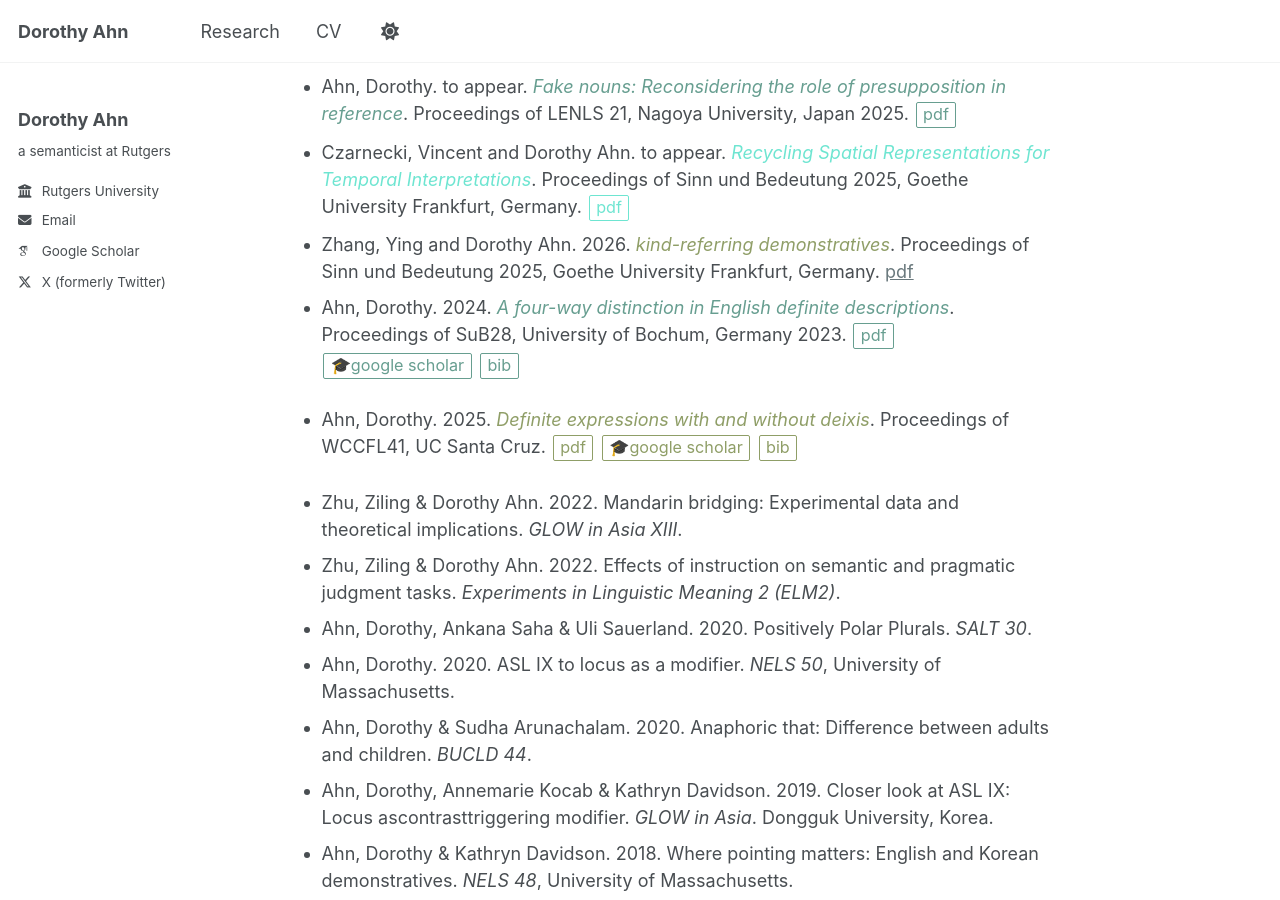
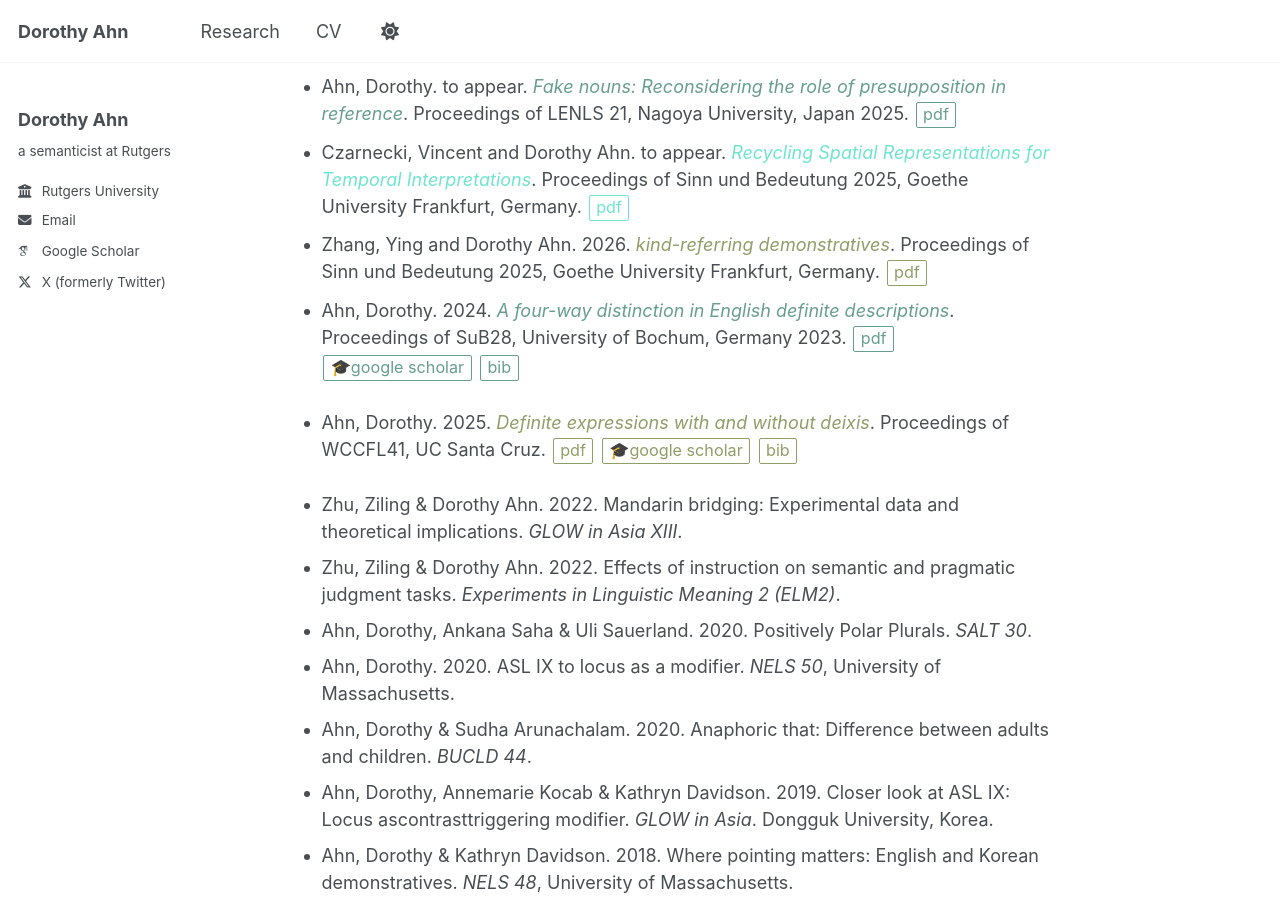
Before and after one commit to doroahn/doroahn.github.io, a Jekyll site: the page built from _pages/about.md, in a window 1280 px wide and 900 px high, scrolled down 1980 px. Built offline with Jekyll 4.4.1, drawn with Linux system fonts in a browser that asks for light colours; some web fonts are replaced.

Commit message:
Update about.md

```diff
--- a/_pages/about.md
+++ b/_pages/about.md
@@ -145,7 +145,7 @@ Recent News
 
 🎤<a href="https://www.vinczarnecki.com/" target="_blank" >Vincent Czarnecki</a> and Dorothy Ahn's SuB 30 proceedings paper on <em>Recycling Spatial Representations for Temporal Interpretations</em> has been published: <a href="https://ojs.ub.uni-konstanz.de/sub/index.php/sub/article/view/1332/1282" target="_blank">[proceedings]</a>
 
-🎤<a href="https://yyyingz.github.io/" target="_blank">Ying Zhang</a> and Dorothy Ahn's SuB 30 proceedings paper on <em>kind-referring demonstratives</em> has been published: <a href="https://ojs.ub.uni-konstanz.de/sub/index.php/sub/article/view/1394/1343">[proceedings]</a>
+🎤<a href="https://yyyingz.github.io/" target="_blank">Ying Zhang</a> and Dorothy Ahn's SuB 30 proceedings paper on <em>kind-referring demonstratives</em> has been published: <a href="https://ojs.ub.uni-konstanz.de/sub/index.php/sub/article/view/1394/1343" target="_blank">[proceedings]</a>
 
 
 
@@ -177,7 +177,7 @@ Publications
 **peer-reviewed proceedings**
 - Ahn, Dorothy. to appear. <em class="definiteness">Fake nouns: Reconsidering the role of presupposition in reference</em>. Proceedings of LENLS 21, Nagoya University, Japan 2025. <a href="https://doroahn.github.io/files/ahn_lenls21_proceedings-fakenouns.pdf" target="_blank" class="definiteness">pdf</a>
 - Czarnecki, Vincent and Dorothy Ahn. to appear. <em class="korean">Recycling Spatial Representations for Temporal Interpretations</em>. Proceedings of Sinn und Bedeutung 2025, Goethe University Frankfurt, Germany. <a href="https://ojs.ub.uni-konstanz.de/sub/index.php/sub/article/view/1332/1282" target="_blank" class="korean">pdf</a>
-- Zhang, Ying and Dorothy Ahn. 2026. <em class="demonstrative">kind-referring demonstratives</em>. Proceedings of Sinn und Bedeutung 2025, Goethe University Frankfurt, Germany. <a href="https://ojs.ub.uni-konstanz.de/sub/index.php/sub/article/view/1394/1343" class="demonstratives">pdf</a>
+- Zhang, Ying and Dorothy Ahn. 2026. <em class="demonstrative">kind-referring demonstratives</em>. Proceedings of Sinn und Bedeutung 2025, Goethe University Frankfurt, Germany. <a href="https://ojs.ub.uni-konstanz.de/sub/index.php/sub/article/view/1394/1343" target="_blank" class="demonstrative">pdf</a>
 - Ahn, Dorothy. 2024. <em class="definiteness">A four-way distinction in English definite descriptions</em>. Proceedings of SuB28, University of Bochum, Germany 2023. <a href="https://ojs.ub.uni-konstanz.de/sub/index.php/sub/article/view/1104" class="definiteness">pdf</a> <a href="https://scholar.google.com/citations?view_op=view_citation&hl=en&user=caKoCk4AAAAJ&cstart=20&pagesize=80&citation_for_view=caKoCk4AAAAJ:qjMakFHDy7sC" class="definiteness">🎓google scholar</a> <a href="javascript:void(0);" class="definiteness" onclick="toggleBib(this)">
     bib
   </a>
```
